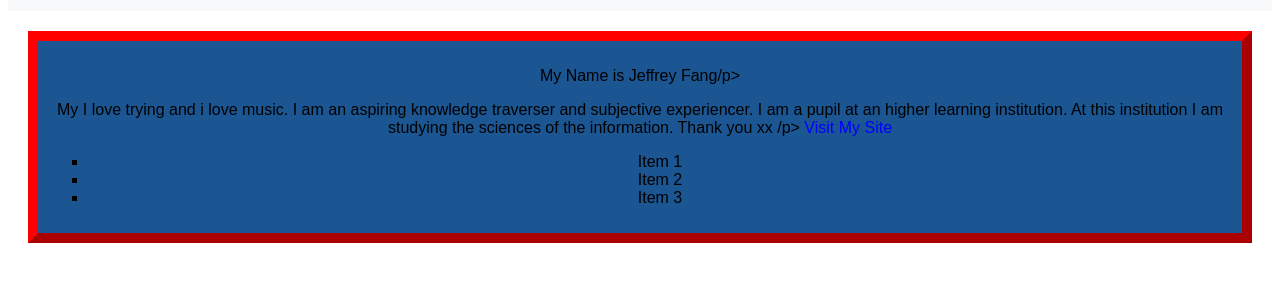
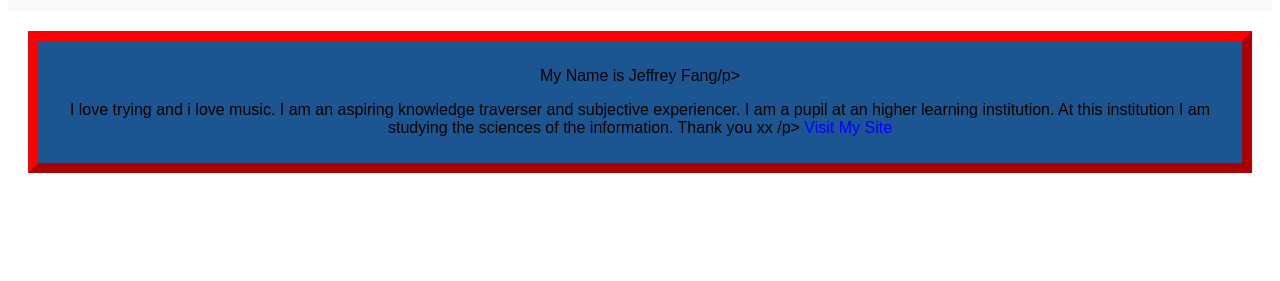
Before and after one commit to chuzesta/chuzesta.github.io, a plain HTML site: page index.html in a window 1280 px wide. Shown: the part 97-378 px from the top of the page. Drawn offline with Linux system fonts and the light colour scheme.

Commit message:
Update index.html

```diff
--- a/index.html
+++ b/index.html
@@ -37,13 +37,9 @@
     </header>
     <div class="myDiv">
         <p>My Name is Jeffrey Fang/p>
-        <p>My I love trying and i love music. I am an aspiring knowledge traverser and subjective experiencer. I am a pupil at an higher learning institution. At this institution I am studying the sciences of the information. Thank you xx /p>
+        <p>I love trying and i love music. I am an aspiring knowledge traverser and subjective experiencer. I am a pupil at an higher learning institution. At this institution I am studying the sciences of the information. Thank you xx /p>
         <a href="https://chuzesta.github.io">Visit My Site</a>
-        <ul>
-            <li>Item 1</li>
-            <li>Item 2</li>
-            <li>Item 3</li>
-        </ul>
+
     </div>
 </body>
 </html>
```
